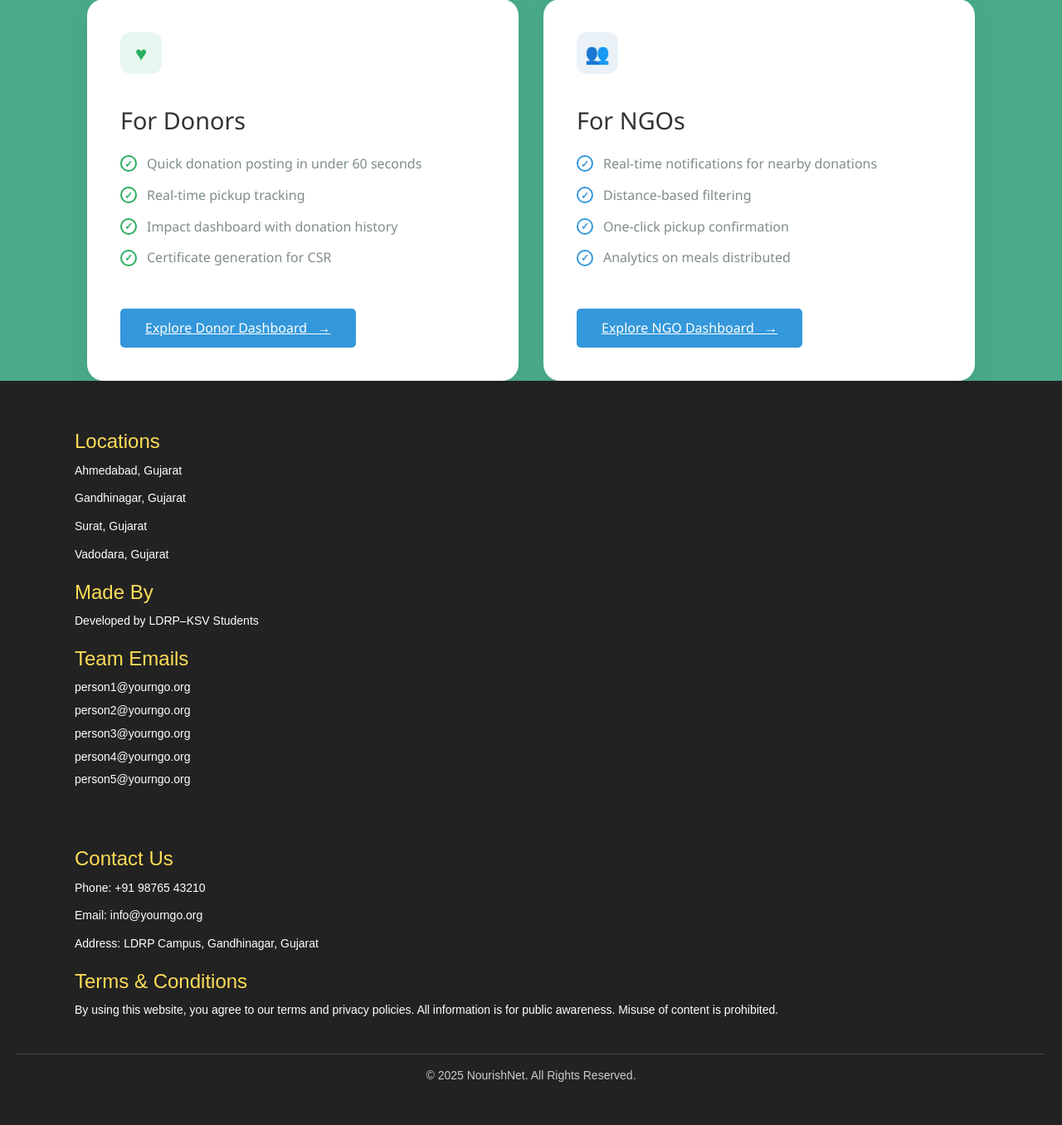
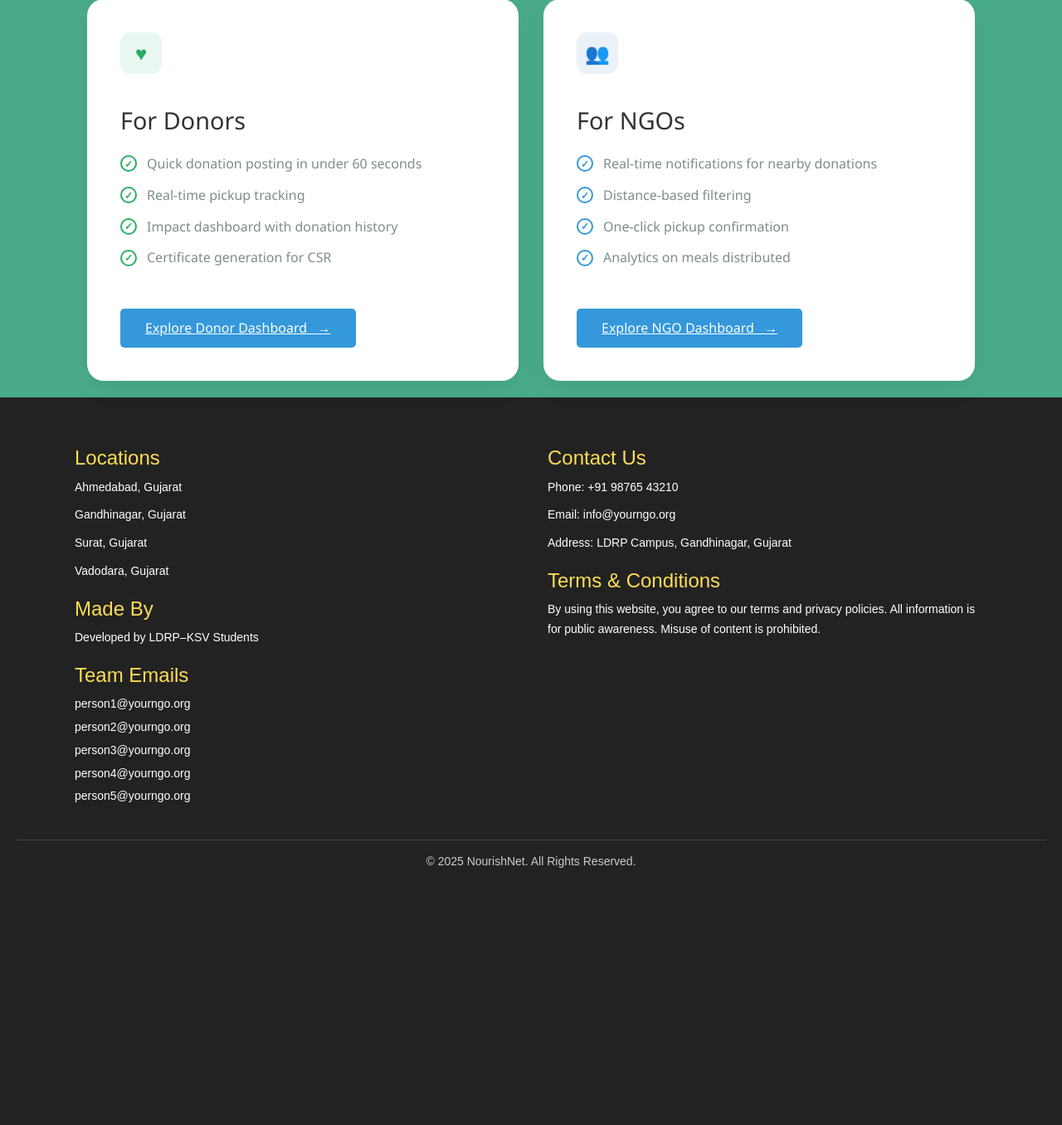
Before and after one commit to het0103/ImpactThon_RookieCoders, a Django app: page / in a window 1280 px wide. Shown: the part 1586-2942 px from the top of the page at 83% size. After the commit the page ends 2632 px from the top, so only its background shows below. Run offline with Django 5.2, Linux system fonts and the light colour scheme; some libraries are stand-ins or nearby versions.

Commit message:
css change
by daksh

```diff
--- a/nour/static/assets/css/style.css
+++ b/nour/static/assets/css/style.css
@@ -313,6 +313,7 @@ body {
     display: grid;
     grid-template-columns: 1fr 1fr;
     gap: 30px;
+    margin-bottom: 20px;
 }
 
 .feature-card {
@@ -408,7 +409,7 @@ body {
 }
 
 .btn-ngo {
-    background: #3498db;
+    background: linear-gradient(to right, #2980b9, #27ae60);
 }
 
 .btn:hover {
@@ -429,7 +430,7 @@ footer {
     max-width: 1100px;
     margin: auto;
     display: grid;
-    grid-template-columns: 1fr;
+    grid-template-columns: 1fr 1fr;
     gap: 40px;
 }
 
```
Also changed, not shown: db.sqlite3.
